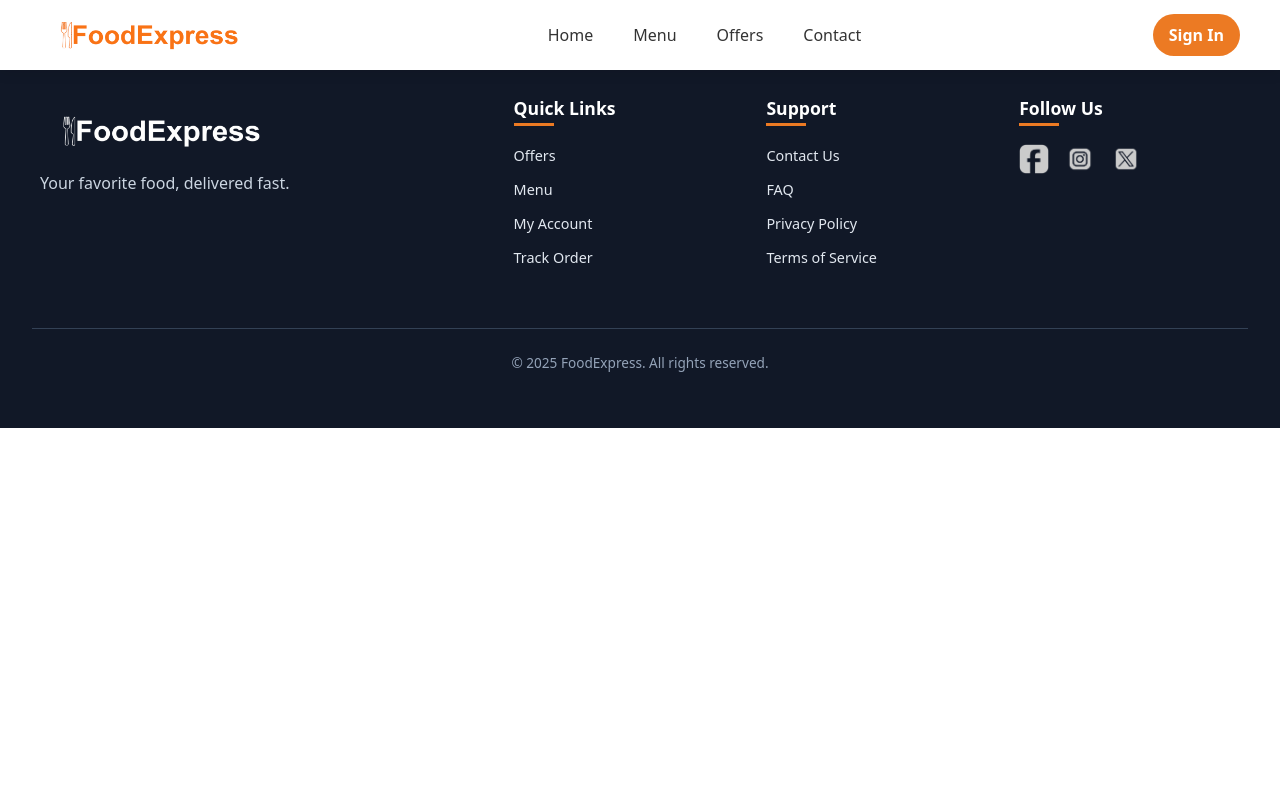
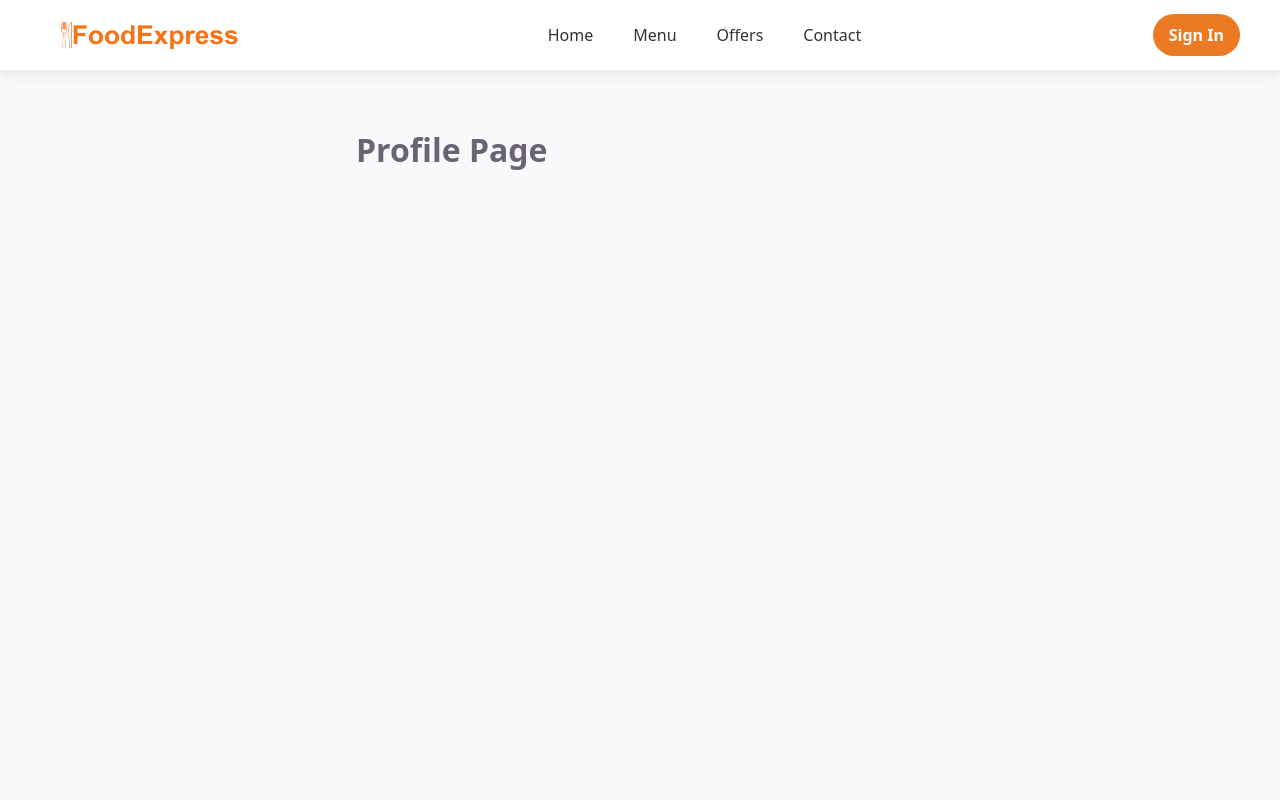
Before and after one commit to amine-essafil/restaurant-app, a React (Vite) app: page /profile in a window 1280 px wide. Shown: the top 800 px of the page. Built offline with nearby package versions, Linux system fonts and the light colour scheme; no server answers.

Commit message:
feat(profile): create profile page layout

```diff
--- /dev/null
+++ b/src/pages/Profile/ProfileMain.css
@@ -0,0 +1,12 @@
+.profile-main {
+  min-height: 100vh;
+  background-color: #f8f9fa;
+  padding-top: 8rem;
+  padding-bottom: 4rem;
+}
+
+.profile-main-container {
+  max-width: 600px;
+  margin: 0 auto;
+  padding: 0 1rem;
+}
--- /dev/null
+++ b/src/pages/Profile/ProfileMain.jsx
@@ -0,0 +1,14 @@
+import React from "react";
+import "./ProfileMain.css";
+
+const ProfileMain = () => {
+  return (
+    <div className="profile-main">
+      <div className="profile-main-container">
+        <h1>Profile Page</h1>
+      </div>
+    </div>
+  );
+};
+
+export default ProfileMain;
--- a/src/routes/AppRoutes.jsx
+++ b/src/routes/AppRoutes.jsx
@@ -6,6 +6,7 @@ import LoginPage from "../pages/Login/Login";
 import ProtectedRoute from "../components/ProtectedRoute";
 import SignupPage from "../pages/Signup/Signup";
 import LoginSuccess from "../pages/LoginSuccess/LoginSuccess";
+import ProfileMain from "../pages/Profile/ProfileMain";
 
 const AppRoutes = () => {
   return (
@@ -15,6 +16,7 @@ const AppRoutes = () => {
       <Route path="/menu" element={<Home />} />
       <Route path="/signup" element={<SignupPage />} />
       <Route path="/login-success" element={<LoginSuccess />} />
+      <Route path="/profile" element={<ProfileMain />} />
 
     </Routes>
   );
```
